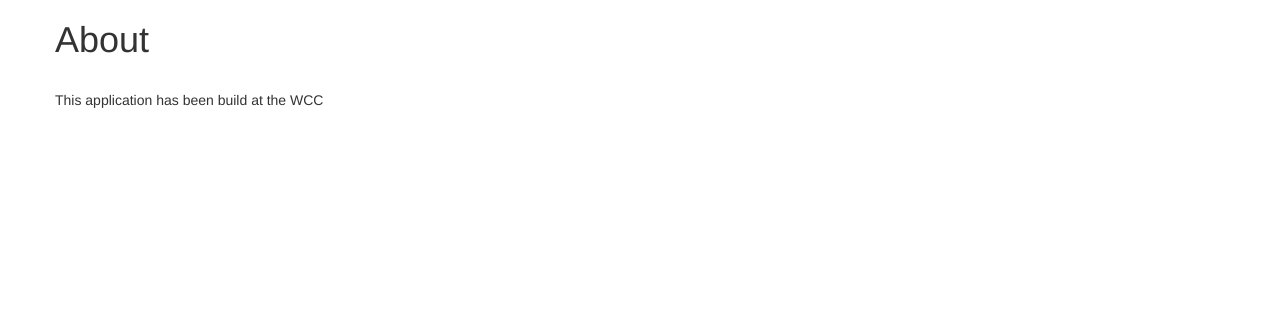
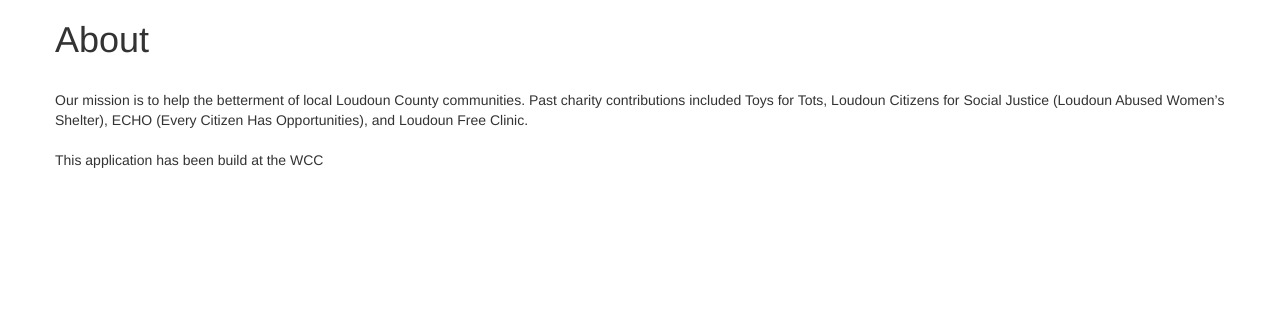
Before and after one commit to WomensCodingCircle/jcc-app, a Flask app: page /about in a window 1280 px wide. Shown: the top 310 px of the page. Run offline with Flask 2, Linux system fonts and the light colour scheme; some libraries are stand-ins or nearby versions.

Commit message:
Add mission statement

```diff
--- a/app/templates/about.html
+++ b/app/templates/about.html
@@ -17,6 +17,10 @@
    </div>
    <br />
    <div class="row">
+      Our mission is to help the betterment of local Loudoun County communities.  Past charity contributions included Toys for Tots, Loudoun Citizens for Social Justice (Loudoun Abused Women’s Shelter), ECHO (Every Citizen Has Opportunities), and Loudoun Free Clinic.
+   </div>
+   <br />
+   <div class="row">
       This application has been build at the WCC
    </div>
 </div>
```
